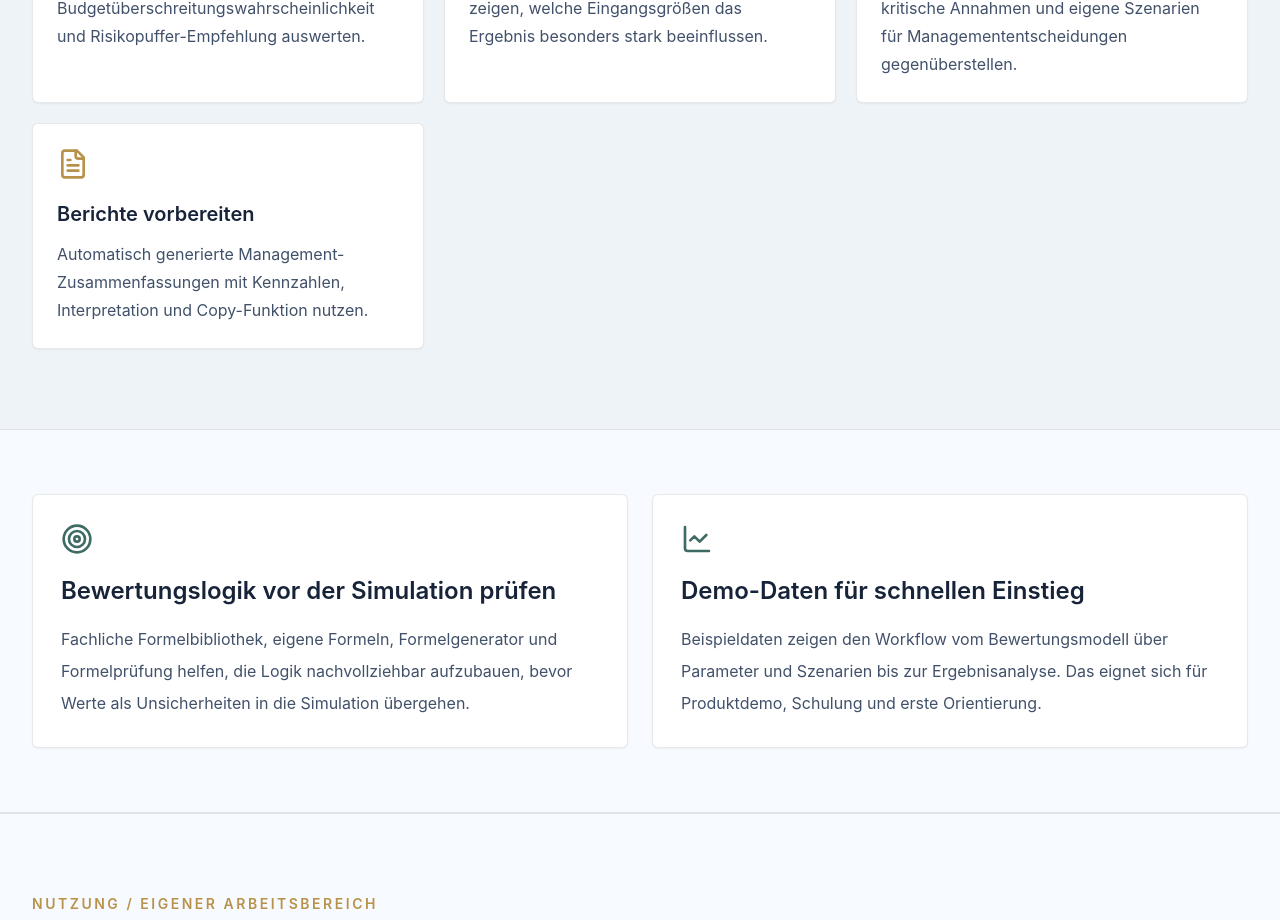
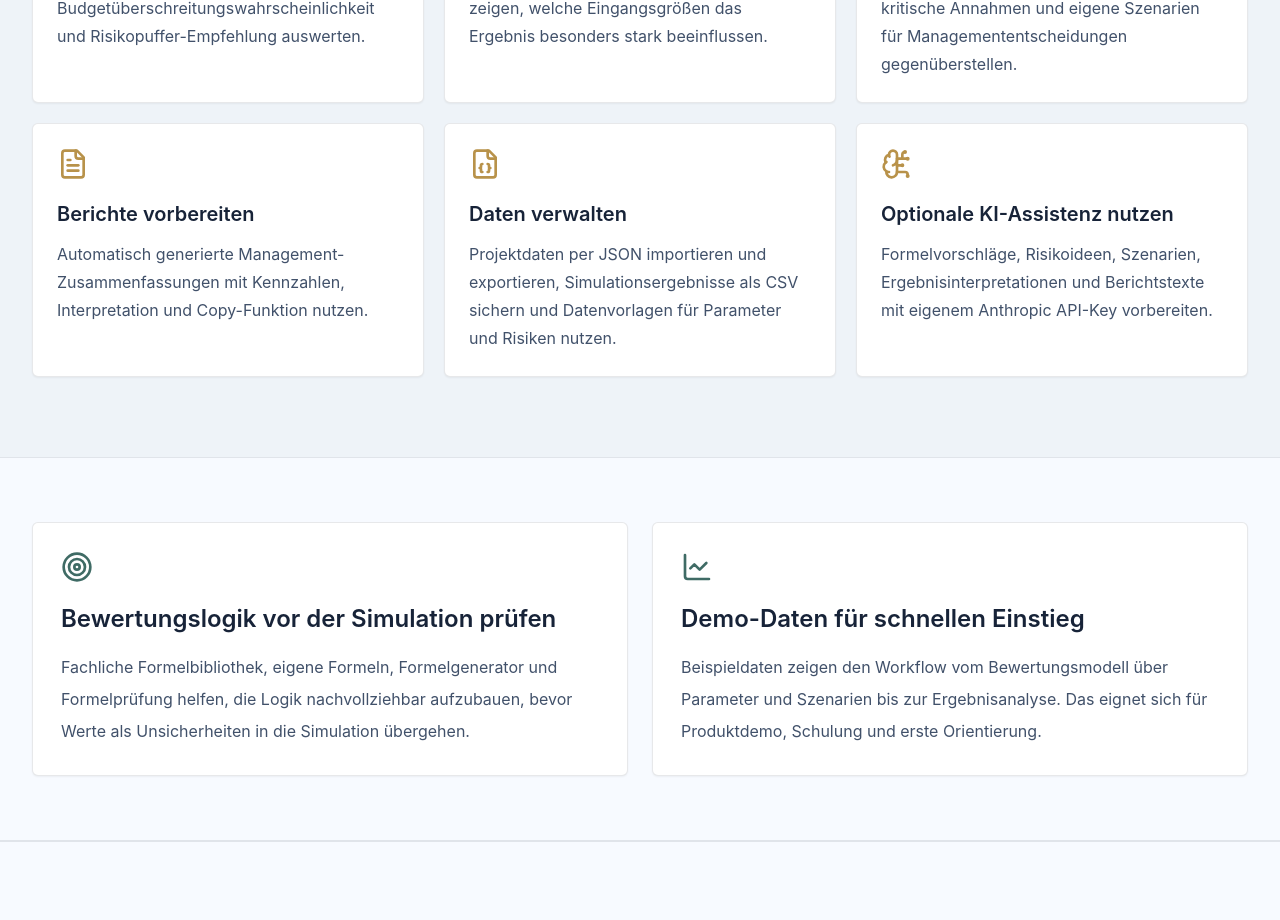
Before and after one commit to BM1964-25/SMART-RISK-Monte-Carlo-Simulation-Landingpage, a React (Vite) app: page / in a window 1280 px wide. Shown: the part 2100-3020 px from the top of the page. Built offline with nearby package versions, Linux system fonts and the light colour scheme.

Commit message:
Add feature overview cards

```diff
--- a/src/App.tsx
+++ b/src/App.tsx
@@ -71,6 +71,16 @@ const features = [
     icon: FileText,
     title: "Berichte vorbereiten",
     text: "Automatisch generierte Management-Zusammenfassungen mit Kennzahlen, Interpretation und Copy-Funktion nutzen.",
+  },
+  {
+    icon: FileJson,
+    title: "Daten verwalten",
+    text: "Projektdaten per JSON importieren und exportieren, Simulationsergebnisse als CSV sichern und Datenvorlagen für Parameter und Risiken nutzen.",
+  },
+  {
+    icon: BrainCircuit,
+    title: "Optionale KI-Assistenz nutzen",
+    text: "Formelvorschläge, Risikoideen, Szenarien, Ergebnisinterpretationen und Berichtstexte mit eigenem Anthropic API-Key vorbereiten.",
   },
 ];
 
```
